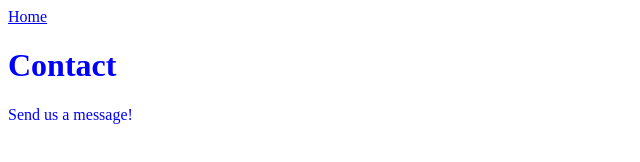
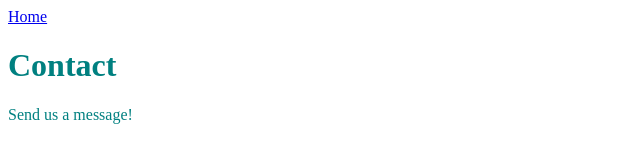
Before and after one commit to jcgentr/hello-world, a Gatsby site: page /contact in a window 1280 px wide. Shown: the whole page, without its empty margins (0-640 px from the left). Built offline with nearby package versions, Linux system fonts and the light colour scheme; Gatsby itself is replaced by a stand-in of ours.

Commit message:
trigger change in github

```diff
--- a/src/pages/contact.js
+++ b/src/pages/contact.js
@@ -4,7 +4,7 @@
 
 export default function Contact() {
   return (
-    <div style={{ color: `blue` }}>
+    <div style={{ color: `teal` }}>
       <Link to="/">Home</Link>
       <Header headerText="Contact" />
       <p>Send us a message!</p>
```
